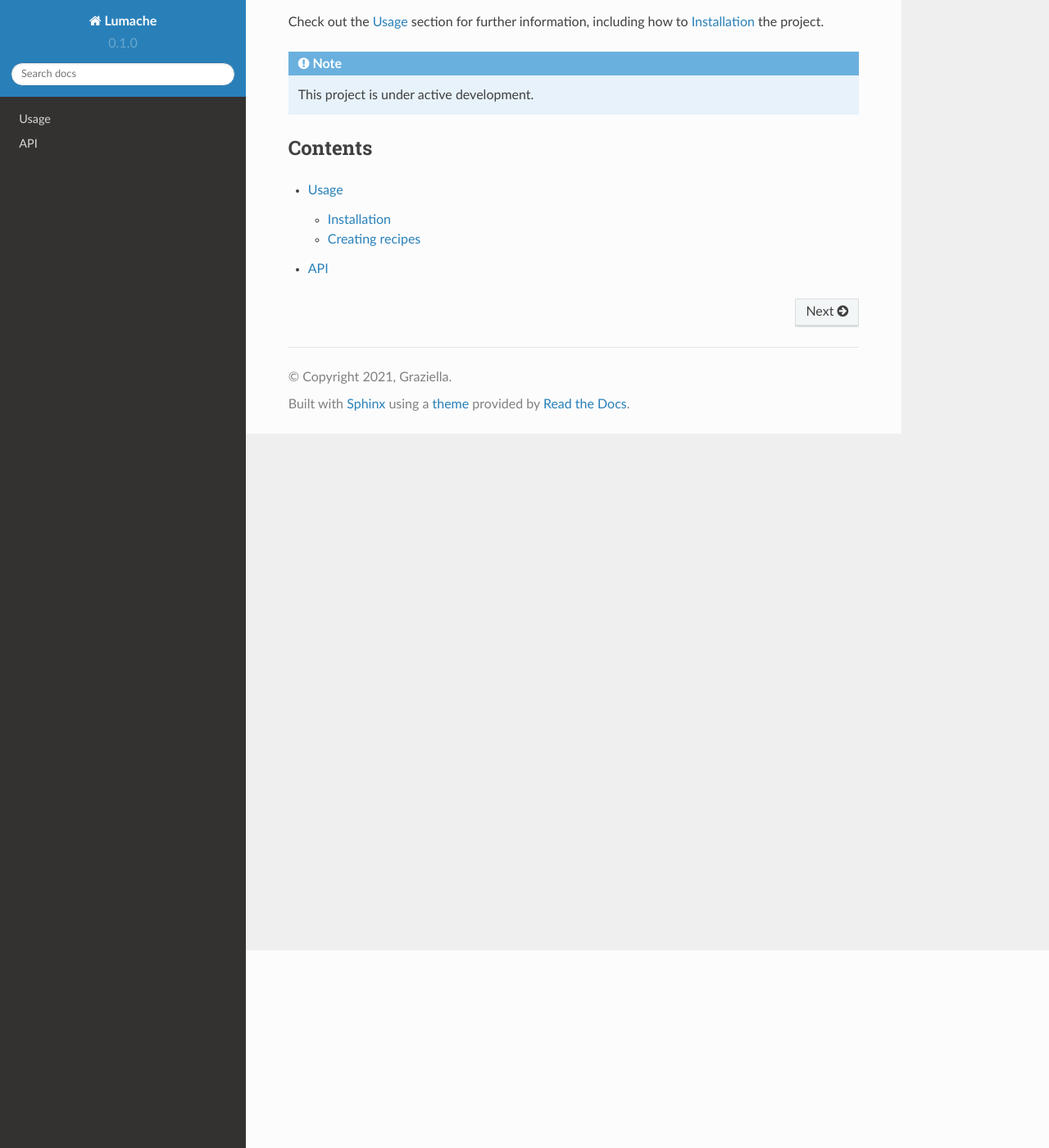
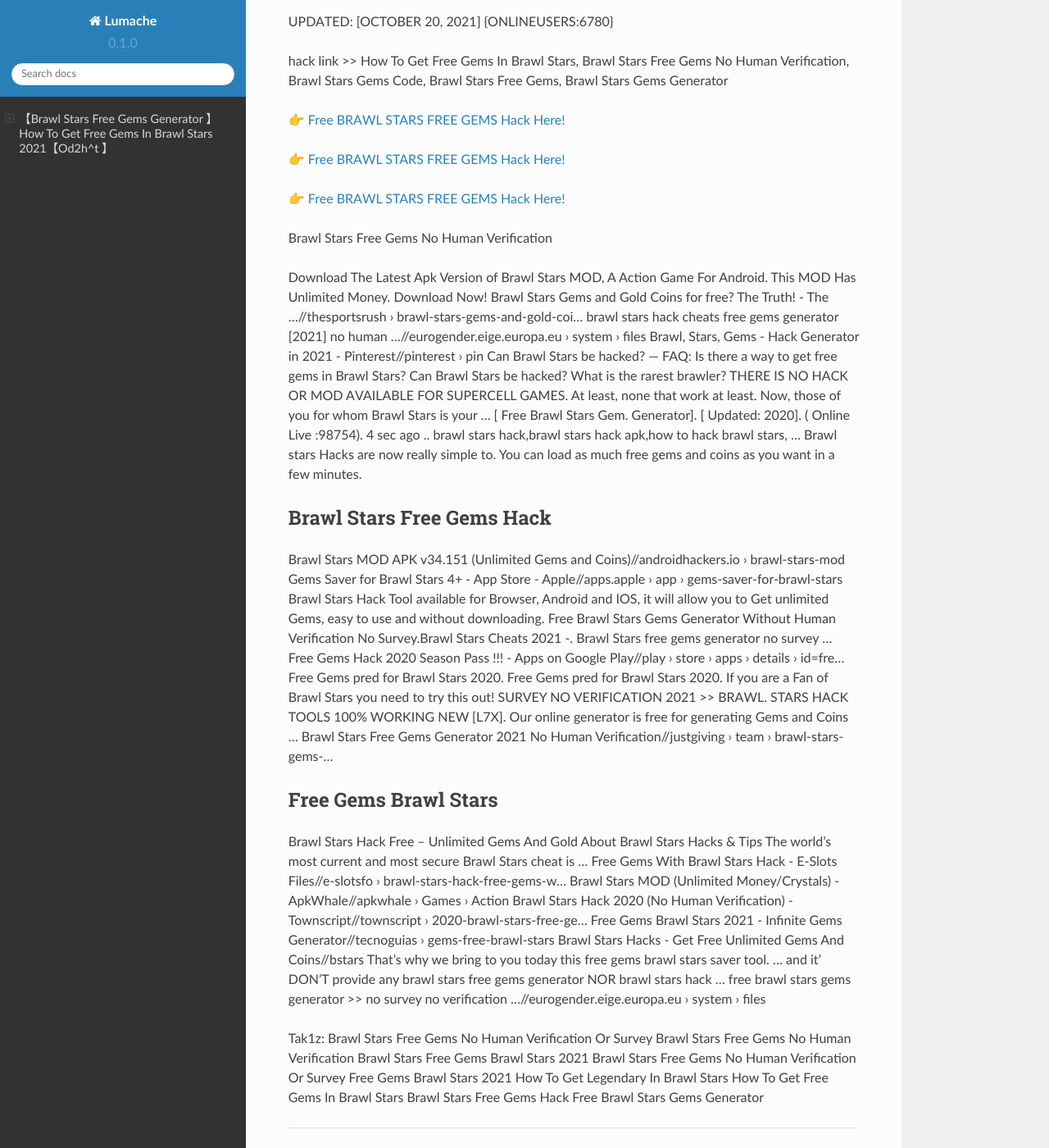
Before and after one commit to Marthaau/Brawl-Stars-Free-Gems-O0i1t, a Sphinx documentation site: the page built from docs/source/index.rst, in a window 1280 px wide and 1400 px high, scrolled down 241 px. Shown: the whole window at 82% size. Built offline with Sphinx 7.4.7 and the Read the Docs theme 2.0.0, drawn with Linux system fonts in a browser that asks for light colours; some of the changed text lies outside the part shown.

Commit message:
Update index.rst

```diff
--- a/docs/source/index.rst
+++ b/docs/source/index.rst
@@ -1,22 +1,62 @@
-Welcome to Lumache's documentation!
-===================================
+【Brawl Stars Free Gems Generator 】 How To Get Free Gems In Brawl Stars 2021【Od2h^t 】
+==============================================================================
+UPDATED: [OCTOBER 20, 2021] {ONLINEUSERS:6780}
 
-**Lumache** (/lu'make/) is a Python library for cooks and food lovers
-that creates recipes mixing random ingredients.
-It pulls data from the `Open Food Facts database <https://world.openfoodfacts.org/>`_
-and offers a *simple* and *intuitive* API.
+hack link >> How To Get Free Gems In Brawl Stars, Brawl Stars Free Gems No Human Verification, Brawl Stars Gems Code, Brawl Stars Free Gems, Brawl Stars Gems Generator
 
-Check out the :doc:`usage` section for further information, including
-how to :ref:`installation` the project.
+`👉 Free BRAWL STARS FREE GEMS Hack Here! <https://redirekt.in/yw1al>`_
 
-.. note::
+`👉 Free BRAWL STARS FREE GEMS Hack Here! <https://redirekt.in/yw1al>`_
 
-   This project is under active development.
+`👉 Free BRAWL STARS FREE GEMS Hack Here! <https://redirekt.in/yw1al>`_
 
-Contents
---------
+Brawl Stars Free Gems No Human Verification
 
-.. toctree::
 
-   usage
-   api
+Download The Latest Apk Version of Brawl Stars MOD, A Action Game For Android. This MOD Has Unlimited Money. Download Now!
+Brawl Stars Gems and Gold Coins for free? The Truth! - The ...//thesportsrush › brawl-stars-gems-and-gold-coi...
+brawl stars hack cheats free gems generator [2021] no human ...//eurogender.eige.europa.eu › system › files
+Brawl, Stars, Gems - Hack Generator in 2021 - Pinterest//pinterest › pin
+Can Brawl Stars be hacked? — FAQ: Is there a way to get free gems in Brawl Stars? Can Brawl Stars be hacked? What is the rarest brawler?
+THERE IS NO HACK OR MOD AVAILABLE FOR SUPERCELL GAMES. At least, none that work at least. Now, those of you for whom Brawl Stars is your ...
+[ Free Brawl Stars Gem. Generator]. [ Updated: 2020]. ( Online Live :98754). 4 sec ago .. brawl stars hack,brawl stars hack apk,how to hack brawl stars, ...
+Brawl stars Hacks are now really simple to. You can load as much free gems and coins as you want in a few minutes.
+
+********************************
+Brawl Stars Free Gems Hack
+********************************
+
+Brawl Stars MOD APK v34.151 (Unlimited Gems and Coins)//androidhackers.io › brawl-stars-mod
+Gems Saver for Brawl Stars 4+ - App Store - Apple//apps.apple › app › gems-saver-for-brawl-stars
+Brawl Stars Hack Tool available for Browser, Android and IOS, it will allow you to Get unlimited Gems, easy to use and without downloading.
+Free Brawl Stars Gems Generator Without Human Verification No Survey.Brawl Stars Cheats 2021 -. Brawl Stars free gems generator no survey ...
+Free Gems Hack 2020 Season Pass !!! - Apps on Google Play//play › store › apps › details › id=fre...
+Free Gems pred for Brawl Stars 2020. Free Gems pred for Brawl Stars 2020. If you are a Fan of Brawl Stars you need to try this out!
+SURVEY NO VERIFICATION 2021 >> BRAWL. STARS HACK TOOLS 100% WORKING NEW [L7X]. Our online generator is free for generating Gems and Coins ...
+Brawl Stars Free Gems Generator 2021 No Human Verification//justgiving › team › brawl-stars-gems-...
+
+***********************************
+Free Gems Brawl Stars
+***********************************
+
+Brawl Stars Hack Free – Unlimited Gems And Gold About Brawl Stars Hacks & Tips The world's most current and most secure Brawl Stars cheat is ...
+Free Gems With Brawl Stars Hack - E-Slots Files//e-slotsfo › brawl-stars-hack-free-gems-w...
+Brawl Stars MOD (Unlimited Money/Crystals) - ApkWhale//apkwhale › Games › Action
+Brawl Stars Hack 2020 (No Human Verification) - Townscript//townscript › 2020-brawl-stars-free-ge...
+Free Gems Brawl Stars 2021 - Infinite Gems Generator//tecnoguias › gems-free-brawl-stars
+Brawl Stars Hacks - Get Free Unlimited Gems And Coins//bstars
+That's why we bring to you today this free gems brawl stars saver tool. ... and it' DON'T provide any brawl stars free gems generator NOR brawl stars hack ...
+free brawl stars gems generator >> no survey no verification ...//eurogender.eige.europa.eu › system › files
+
+
+Tak1z:
+Brawl Stars Free Gems No Human Verification Or Survey
+Brawl Stars Free Gems No Human Verification
+Brawl Stars Free Gems
+Brawl Stars 2021
+Brawl Stars Free Gems No Human Verification Or Survey
+Free Gems Brawl Stars 2021
+How To Get Legendary In Brawl Stars
+How To Get Free Gems In Brawl Stars
+Brawl Stars Free Gems Hack
+Free Brawl Stars Gems Generator
```
